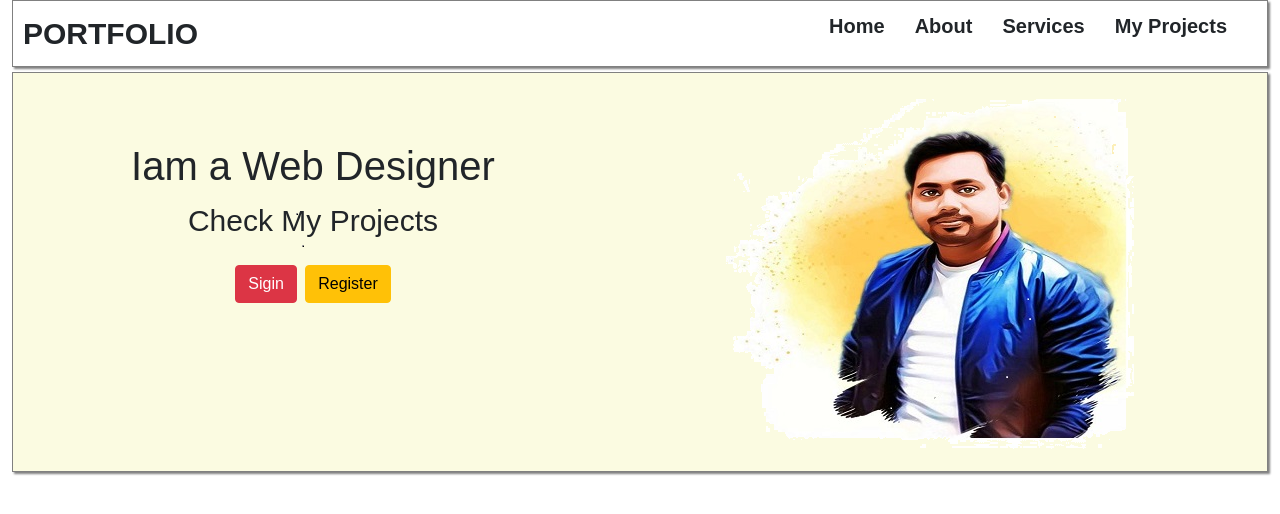
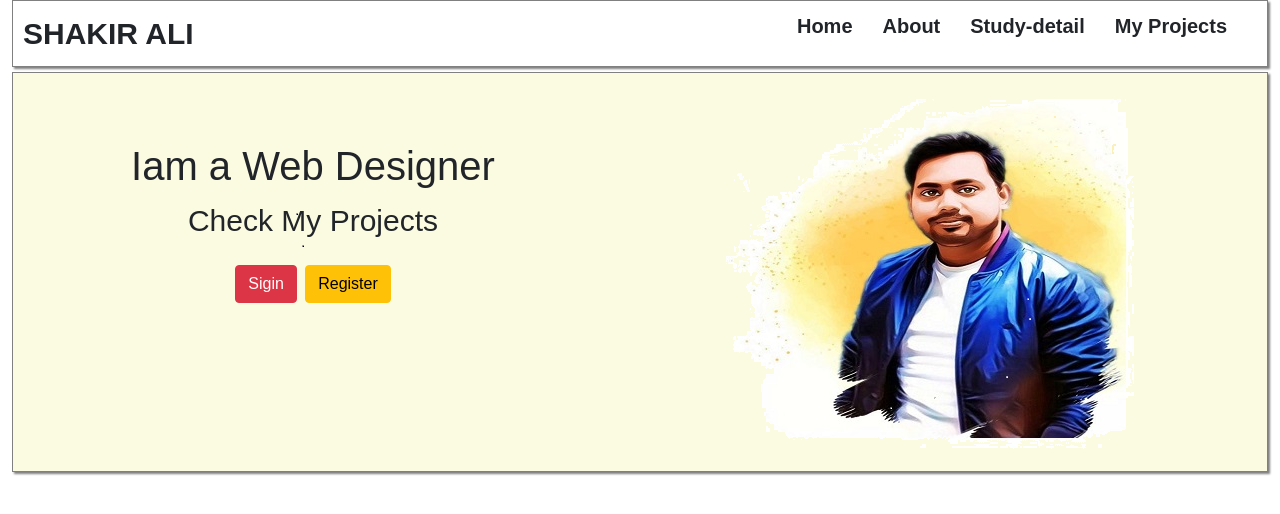
Before and after one commit to Shakirali03/portfolio, a website: page index.html in a window 1280 px wide. Drawn offline with nearby package versions, Linux system fonts and the light colour scheme.

Commit message:
Second Release

```diff
--- a/index.html
+++ b/index.html
@@ -58,12 +58,12 @@
 <body class="container-fluid">
     <header>
         <div class="title">
-            PORTFOLIO
+            SHAKIR ALI
         </div>
         <div class="nav-bar">
             <div>Home</div>
             <div>About</div>
-            <div>Services</div>
+            <div>Study-detail</div>
             <div>My Projects</div>
         </div>
     </header>
```
